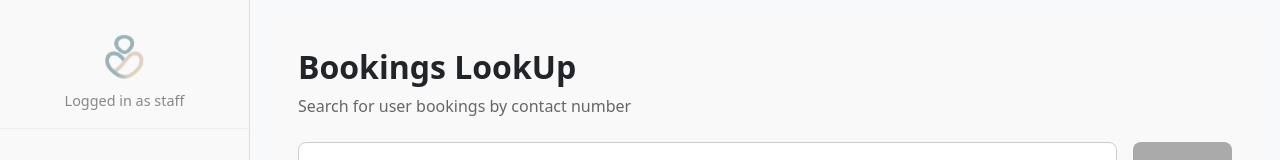
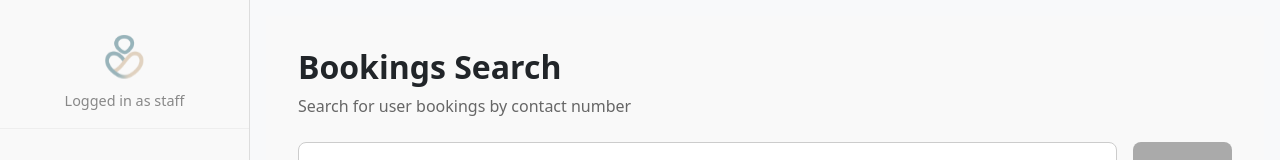
Before and after one commit to 2303511/afterlife, a React (Create React App) app in the folder client/: page /search-booking in a window 1280 px wide. Shown: the top 160 px of the page. Built offline with nearby package versions, Linux system fonts and the light colour scheme; no server answers.

Commit message:
updated page title

```diff
--- a/client/src/pages/staff/SearchBooking.jsx
+++ b/client/src/pages/staff/SearchBooking.jsx
@@ -148,7 +148,7 @@
 
   return (
     <div className="search-booking">
-      <h1 className="title">Bookings LookUp</h1>
+      <h1 className="title">Bookings Search</h1>
       <p className="subtitle">Search for user bookings by contact number</p>
 
       <SearchBar
```
